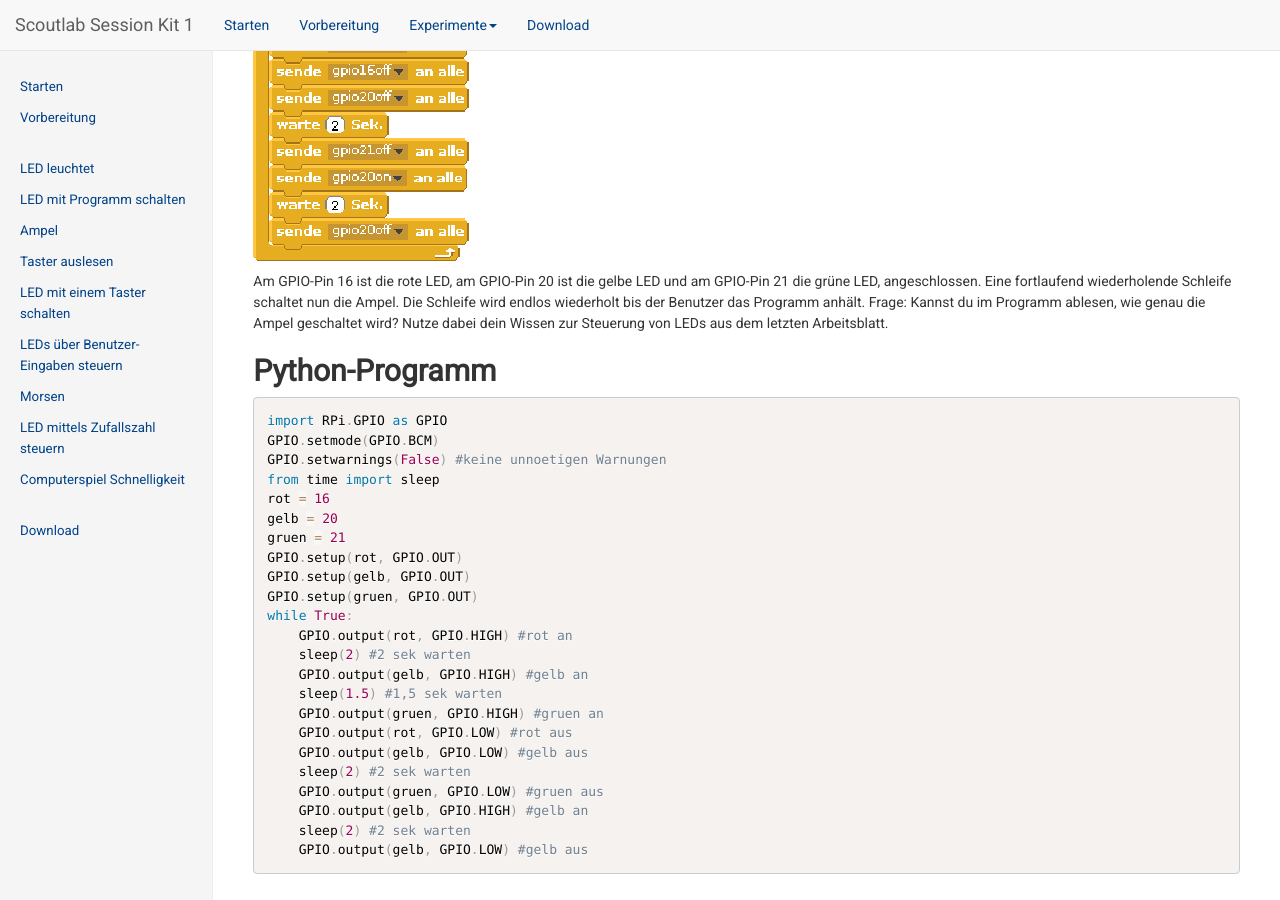
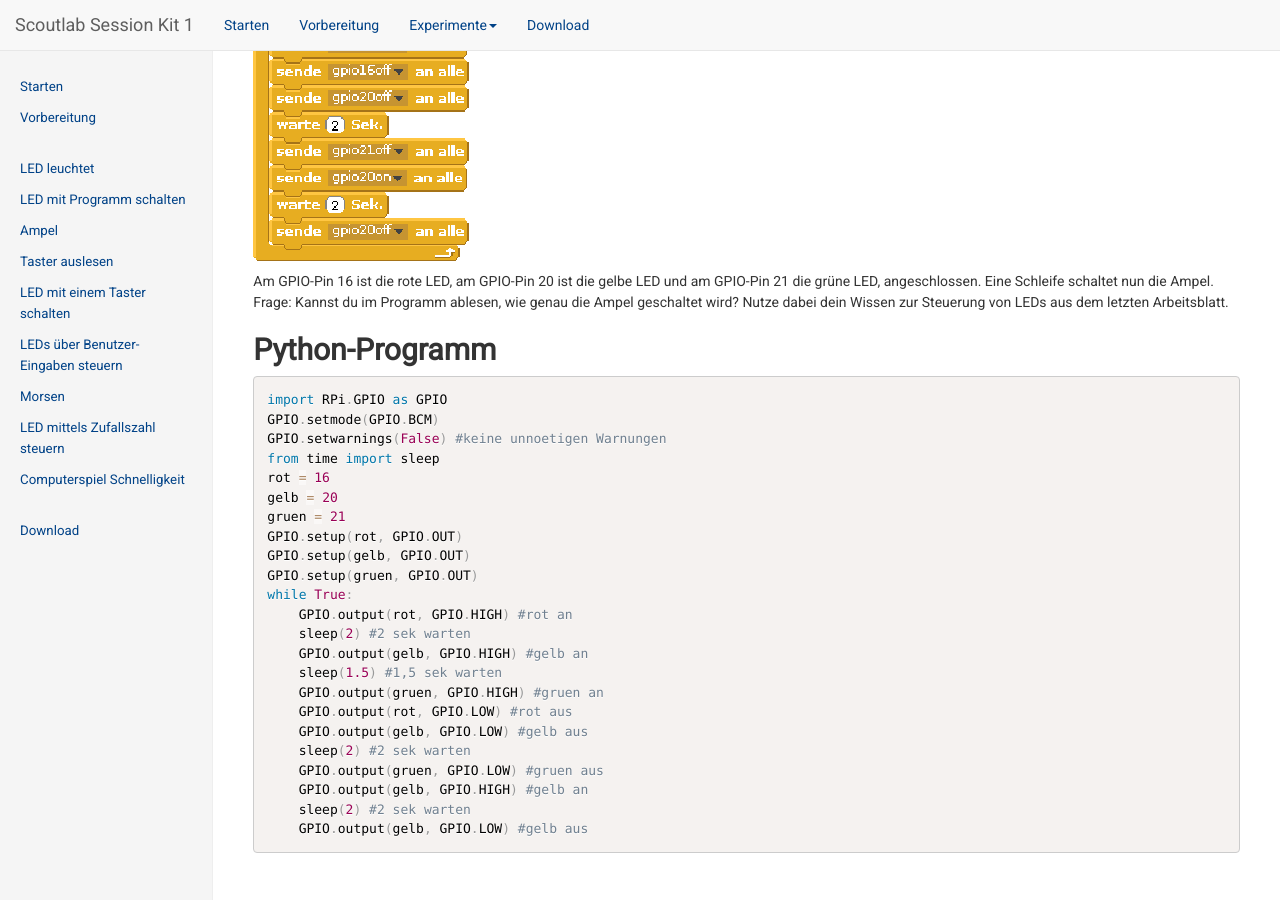
Before and after one commit to vcp-scoutlab/vcp-scoutlab.github.io, a Jekyll site: the page built from 5-Ampel.md, in a window 1280 px wide and 900 px high, scrolled down 1693 px. Built offline with Jekyll 4.4.1, drawn with Linux system fonts in a browser that asks for light colours; after the commit the page ends 2572 px from its top, so only the background shows below that.

Commit message:
Anleitung: Schleife, kürzer geschrieben

```diff
--- a/5-Ampel.md
+++ b/5-Ampel.md
@@ -27,7 +27,7 @@ permalink: /ampel
 
 ![](images/ampel.png)
 
-Am GPIO-Pin 16 ist die rote LED, am GPIO-Pin 20 ist die gelbe LED und am GPIO-Pin 21 die grüne LED, angeschlossen. Eine fortlaufend wiederholende Schleife schaltet nun die Ampel. Die Schleife wird endlos wiederholt bis der Benutzer das Programm anhält. Frage: Kannst du im Programm ablesen, wie genau die Ampel geschaltet wird? Nutze dabei dein Wissen zur Steuerung von LEDs aus dem letzten Arbeitsblatt.
+Am GPIO-Pin 16 ist die rote LED, am GPIO-Pin 20 ist die gelbe LED und am GPIO-Pin 21 die grüne LED, angeschlossen. Eine Schleife schaltet nun die Ampel. Frage: Kannst du im Programm ablesen, wie genau die Ampel geschaltet wird? Nutze dabei dein Wissen zur Steuerung von LEDs aus dem letzten Arbeitsblatt.
 <div style="page-break-after: always;"></div>
 ## Python-Programm
 
```
